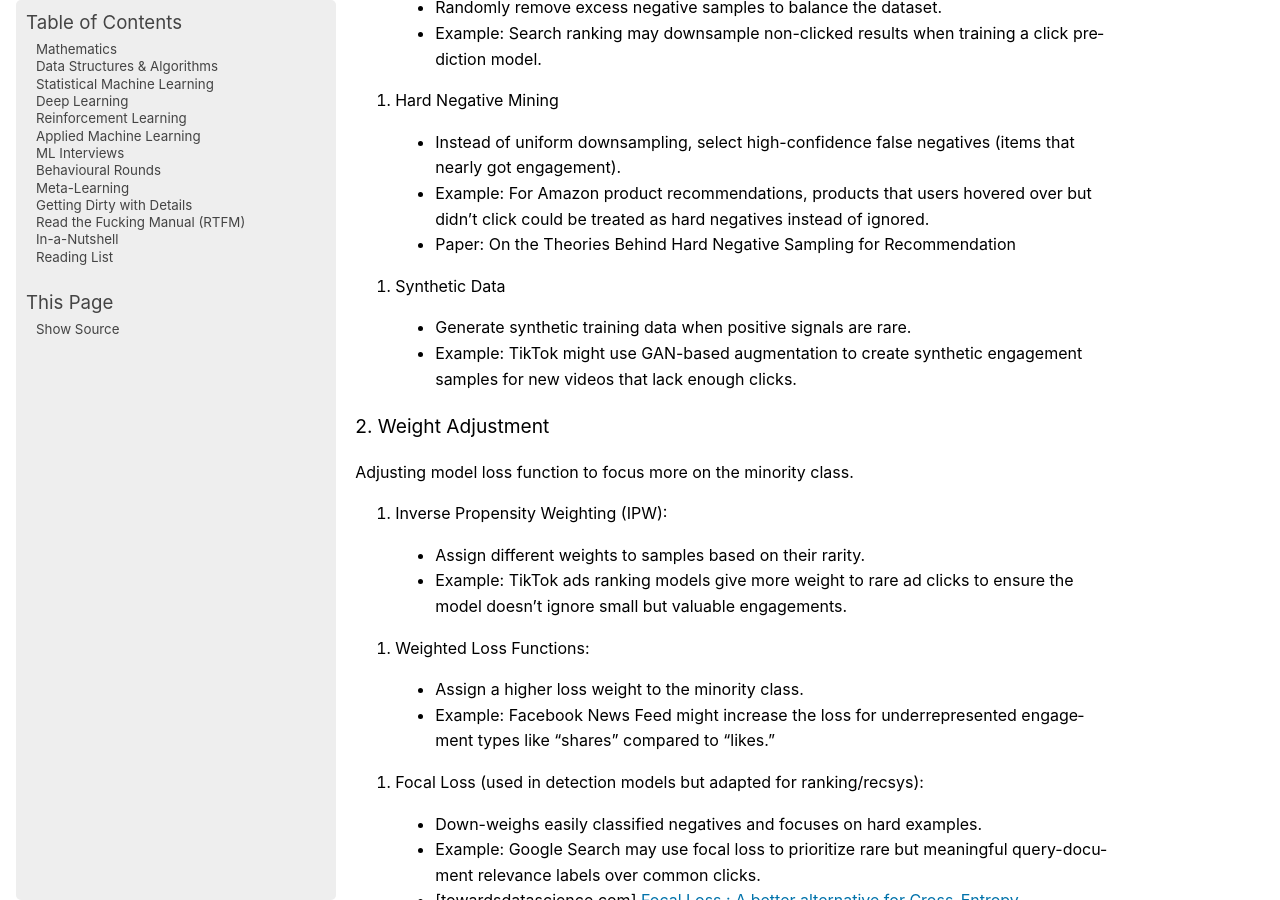
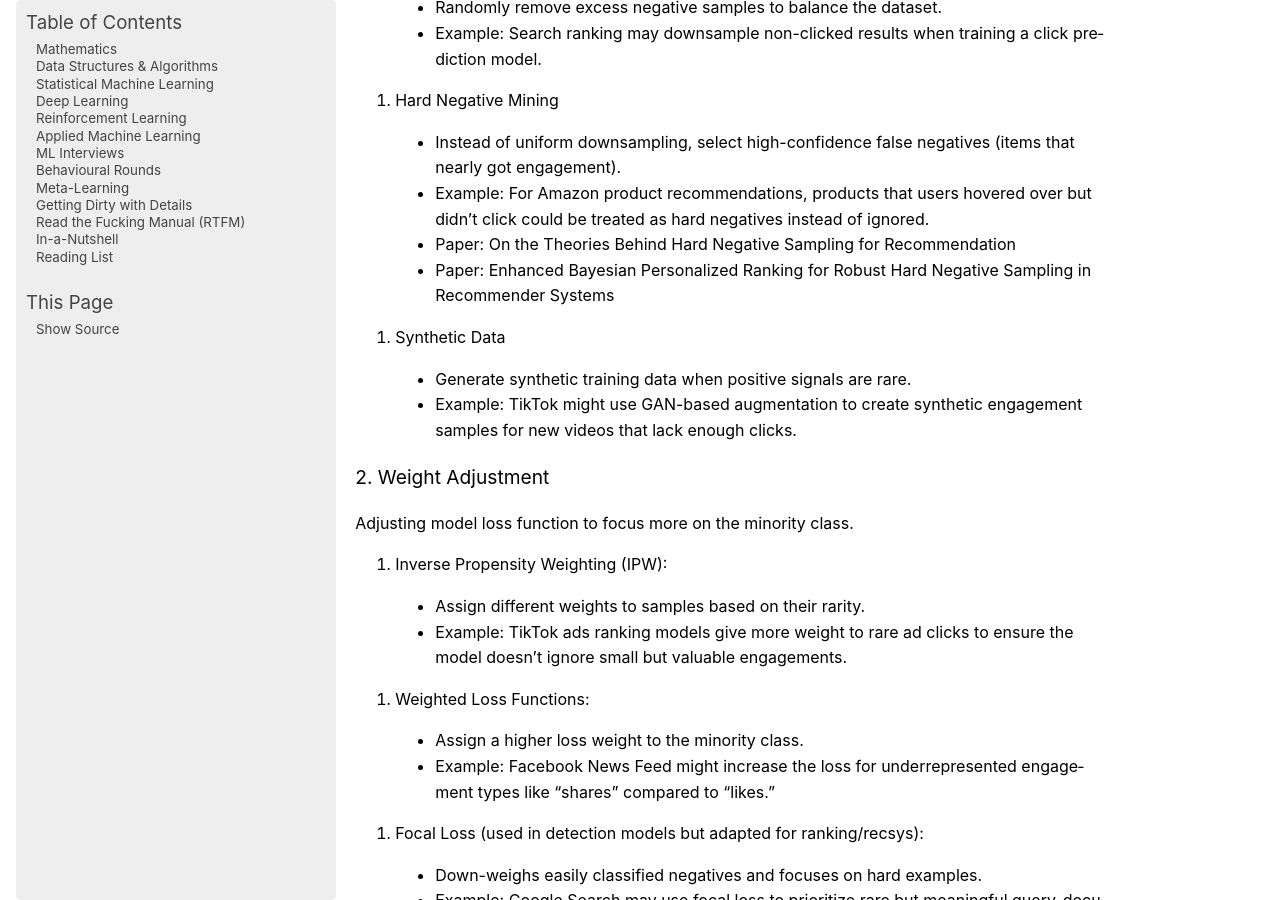
Before and after one commit to uselesstechjunks/leetcode, a Sphinx documentation site: the page built from docs/source/applied/practical/data.rst, in a window 1280 px wide and 900 px high, scrolled down 1506 px. Built offline with Sphinx 7.4.7, drawn with Linux system fonts in a browser that asks for light colours; pages that are not in the unit, such as notebooks, are missing from menus.

Commit message:
Update data.rst

```diff
--- a/docs/source/applied/practical/data.rst
+++ b/docs/source/applied/practical/data.rst
@@ -28,6 +28,7 @@ Adjusting the data distribution during training.
 	- Instead of uniform downsampling, select high-confidence false negatives (items that nearly got engagement).
 	- Example: For Amazon product recommendations, products that users hovered over but didn’t click could be treated as hard negatives instead of ignored.
 	- Paper: On the Theories Behind Hard Negative Sampling for Recommendation
+	- Paper: Enhanced Bayesian Personalized Ranking for Robust Hard Negative Sampling in Recommender Systems
 #. Synthetic Data
 
 	- Generate synthetic training data when positive signals are rare.
```
